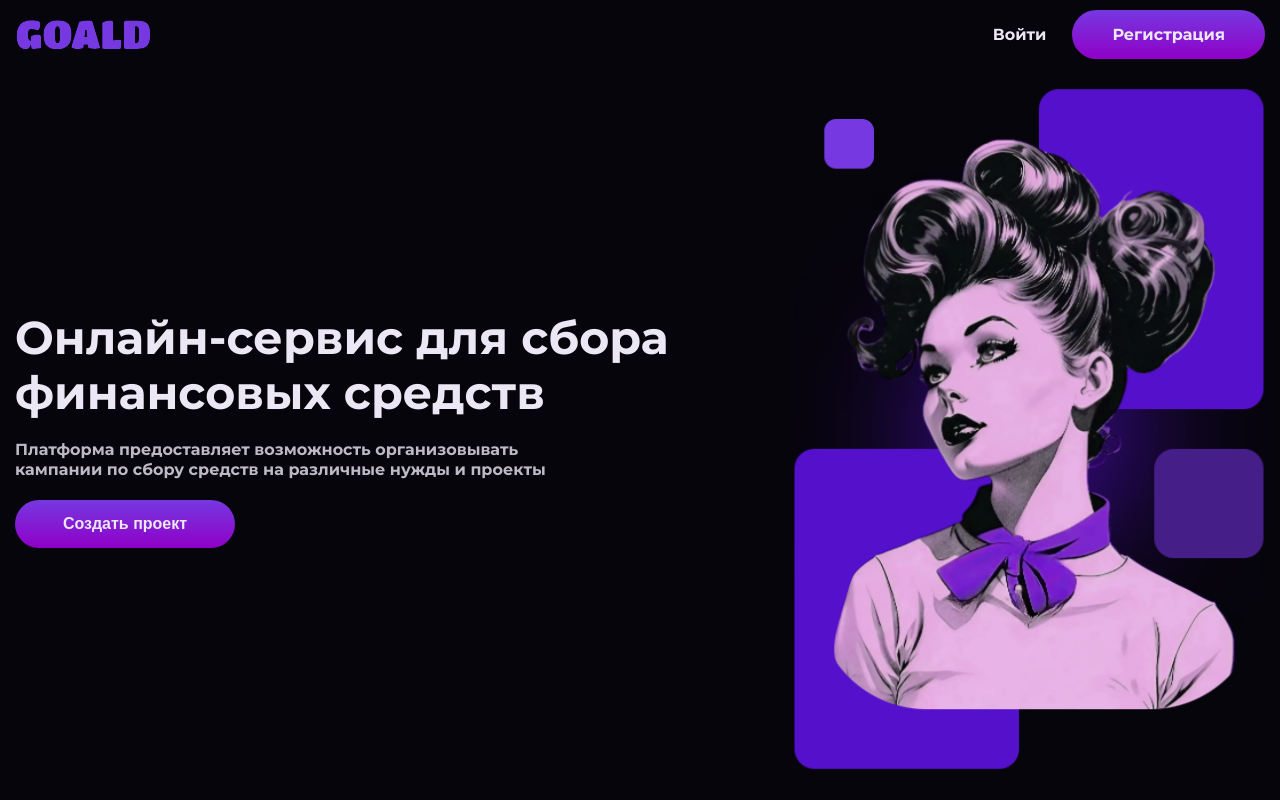
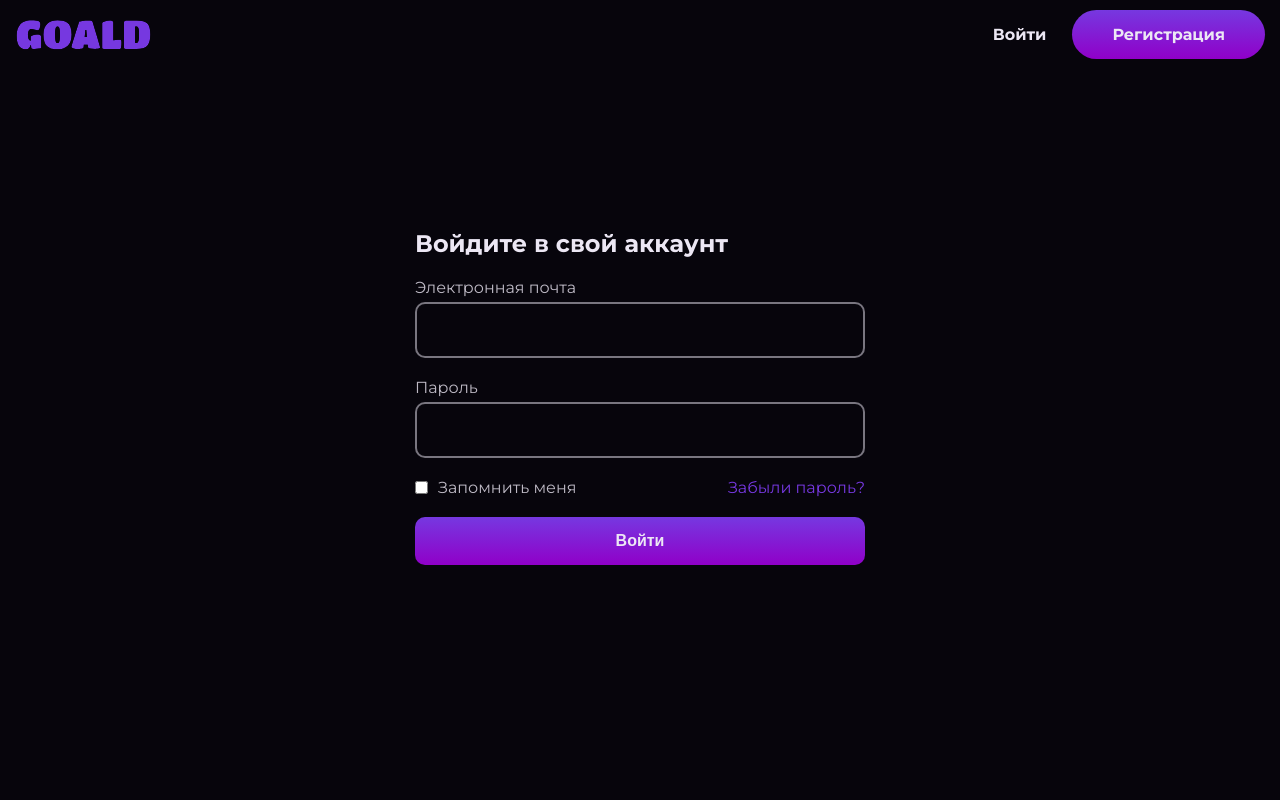
Before and after one commit to dagapp/goald, a React (Create React App) app in the folder goald-frontend/: page / in a window 1280 px wide. Built offline with nearby package versions, Linux system fonts and the light colour scheme.

Commit message:
Adding React Component Login. Styles refactoring

```diff
--- a/goald-frontend/src/App.js
+++ b/goald-frontend/src/App.js
@@ -2,12 +2,13 @@ import React, {Fragment} from 'react';
 
 import Header  from './components/Header'
 import Welcome from './components/Welcome'
+import Login   from './components/Login';
 
 function App() {
     return (
         <Fragment>
             <Header />
-            <Welcome />
+            <Login />
         </Fragment>
     );
 }
--- a/goald-frontend/src/components/Header/index.jsx
+++ b/goald-frontend/src/components/Header/index.jsx
@@ -18,7 +18,7 @@ export default function Header() {
                 </nav> */}
                 <div className="header__buttons">
                     <button className="header__button">Войти</button>
-                    <button className="header__button gradient__button">Регистрация</button>
+                    <button className="header__button gradient__button round__button">Регистрация</button>
                 </div>
             </div>
         </div>
--- /dev/null
+++ b/goald-frontend/src/components/Login/index.jsx
@@ -0,0 +1,35 @@
+import React from 'react'
+
+import './login.scss'
+
+export default function Login() {
+  return (
+    <div className="login__container">
+        <h2 className="login__title">Войдите в свой аккаунт</h2>
+
+        <div className="login__form">
+            <div className="login__form_field">
+                <span className="field__description">Электронная почта</span>
+                <input type="text" className='field__placeholder' required />
+            </div>
+
+            <div className="login__form_field">
+                <span className="field__description">Пароль</span>
+                <input type="password" className='field__placeholder' required />
+            </div>
+
+            <div className="login__support">
+                <div className="login__support_remember">
+                    <input type="checkbox" className='login__support_checkbox'/>
+                    <span className='field__description'>Запомнить меня</span>
+                </div>
+                <a href='#'>
+                    <span className="login__support_forgot">Забыли пароль?</span>
+                </a>
+            </div>
+
+            <button className="gradient__button rectangle__button">Войти</button>
+        </div>
+    </div>
+  )
+}
--- /dev/null
+++ b/goald-frontend/src/components/Login/login.scss
@@ -0,0 +1,46 @@
+.login {
+    &__container {
+        display: flex;
+        flex-direction: column;
+        justify-content: center;
+
+        width: 450px;
+        gap: 20px;
+
+        padding-top: 20vh;
+        padding-bottom: 20vh;
+    }
+
+    &__title {
+    }
+
+    &__support {
+        display: flex;
+        justify-content: space-between;
+
+        &_remember {
+            display: flex;
+            gap: 10px;
+        }
+
+        // &_checkbox {
+        //     background-color: var(--accent-color);
+        // }
+
+        &_forgot {
+            color: var(--accent-color);
+        }
+    }
+
+    &__form {
+        display: flex;
+        flex-direction: column;
+        gap: 20px;
+
+        &_field {
+            display: flex;
+            flex-direction: column;
+            gap: 5px;
+        }
+    }
+}
--- a/goald-frontend/src/components/Welcome/index.jsx
+++ b/goald-frontend/src/components/Welcome/index.jsx
@@ -14,7 +14,7 @@ export default function Login() {
             <span className="welcome__description">
                 Платформа предоставляет возможность организовывать кампании по сбору средств на различные нужды и проекты
             </span>
-            <button className="welcome__button gradient__button">Создать проект</button>
+            <button className="welcome__button gradient__button round__button">Создать проект</button>
         </div>
 
         <img src={pinoeerPng} alt="pretty_girl" />
--- a/goald-frontend/src/index.scss
+++ b/goald-frontend/src/index.scss
@@ -35,14 +35,16 @@ button::-moz-focus-inner {
 
 // General style settings
 :root {
-    --primary-color: #f9f9f9;
-    --secondary-color: #f9f9f9;
-    --accent-color: #f9f9f9;
+    --primary-color: #5510cc;
+    --secondary-color: #451e88;
+    --accent-color: #7638e0;
+    --gradient-color: #9000c8;
 
     --light-color: #ECE7F4;
     --dark-color: #07050C;
 
     --subtext-color: #ece7f4cc;
+    --form-grey-color: #ece7f480;
 
     -webkit-font-smoothing: antialiased;
     -moz-osx-font-smoothing: grayscale;
@@ -63,13 +65,40 @@ body {
     color: var(--light-color);
 }
 
+// Forms
+.field {
+    &__description {
+        color: var(--subtext-color);
+    }
+
+    &__placeholder {
+        font-size: 16px;
+        color: var(--subtext-color);
+        background: var(--dark-color);
+        border: 2px solid var(--form-grey-color);
+        min-height: 32px;
+        border-radius: 10px;
+        padding: 10px 10px;
+    }
+}
 
 // Custom Buttons
 .gradient__button {
-    background: linear-gradient(#7638e0, #9000c8);
+    background: linear-gradient(var(--accent-color), var(--gradient-color));
     color: var(--light-color);
-    border-radius: 25px;
     padding: 15px 40px 15px 40px;
     font-size: 16px;
     font-weight: 700;
 }
+
+.round__button {
+    border-radius: 25px;
+}
+
+.rectangle__button {
+    border-radius: 10px;
+}
+
+// CheckBox
+
+// Will be updated
```
